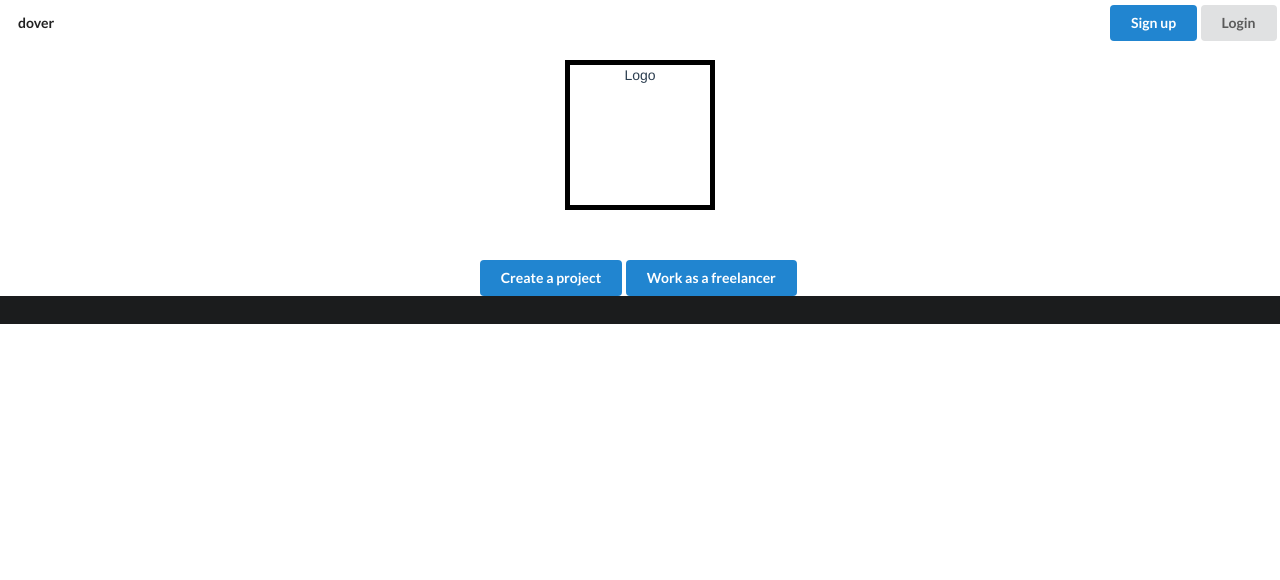
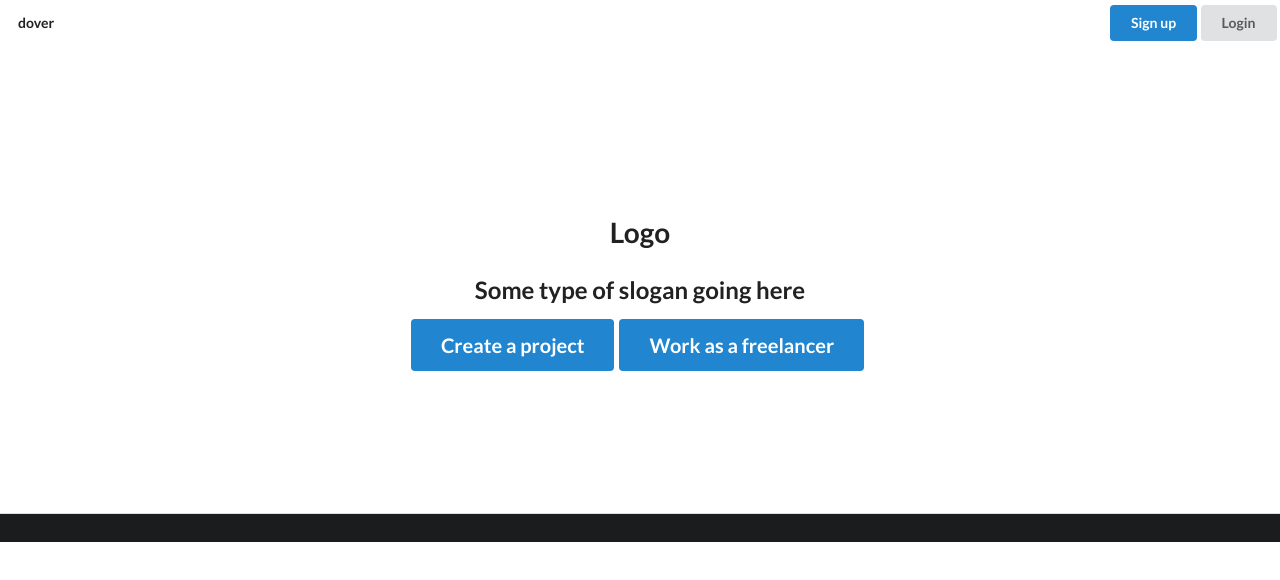
Before and after one commit to bexxpants/dover, a Vue app: page /#/ in a window 1280 px wide. Shown: the top 580 px of the page. Built offline with nearby package versions, Linux system fonts and the light colour scheme.

Commit message:
changed margins of the home and login page

```diff
--- a/src/App.vue
+++ b/src/App.vue
@@ -20,11 +20,5 @@ export default {
 </script>
 
 <style>
-#app {
-  font-family: 'Avenir', Helvetica, Arial, sans-serif;
-  -webkit-font-smoothing: antialiased;
-  -moz-osx-font-smoothing: grayscale;
-  text-align: center;
-  color: #2c3e50;
-}
+
 </style>
--- a/src/components/Home.vue
+++ b/src/components/Home.vue
@@ -1,8 +1,11 @@
 <template>
-  <div>
-    <div id="logo">Logo</div>
-    <button class="ui primary button">Create a project</button>
-    <button class="ui primary button">Work as a freelancer</button>
+  <div class="ui vertical masthead center aligned segment">
+    <div class="ui text container">
+      <h1 class="ui header">Logo</h1>
+      <h2>Some type of slogan going here</h2>
+      <button class="ui huge primary button">Create a project</button>
+      <button class="ui huge primary button">Work as a freelancer</button>
+    </div>
   </div>
 </template>
 
@@ -13,11 +16,10 @@ export default {
 </script>
 
 <style scoped>
-#logo {
-  width: 150px;
-  height: 150px;
-  margin: 0 auto;
-  margin-bottom: 50px;
-  border: 5px solid black;
+.ui.header {
+  margin-top: 5em;
+}
+.ui.text.container {
+  margin-bottom: 8em;
 }
 </style>
--- a/src/components/Login.vue
+++ b/src/components/Login.vue
@@ -36,3 +36,10 @@ export default {
   name: 'Login',
 };
 </script>
+
+<style scoped>
+.ui.center.aligned.grid {
+  margin-top: 5em;
+  margin-bottom: 5em;
+}
+</style>
```
